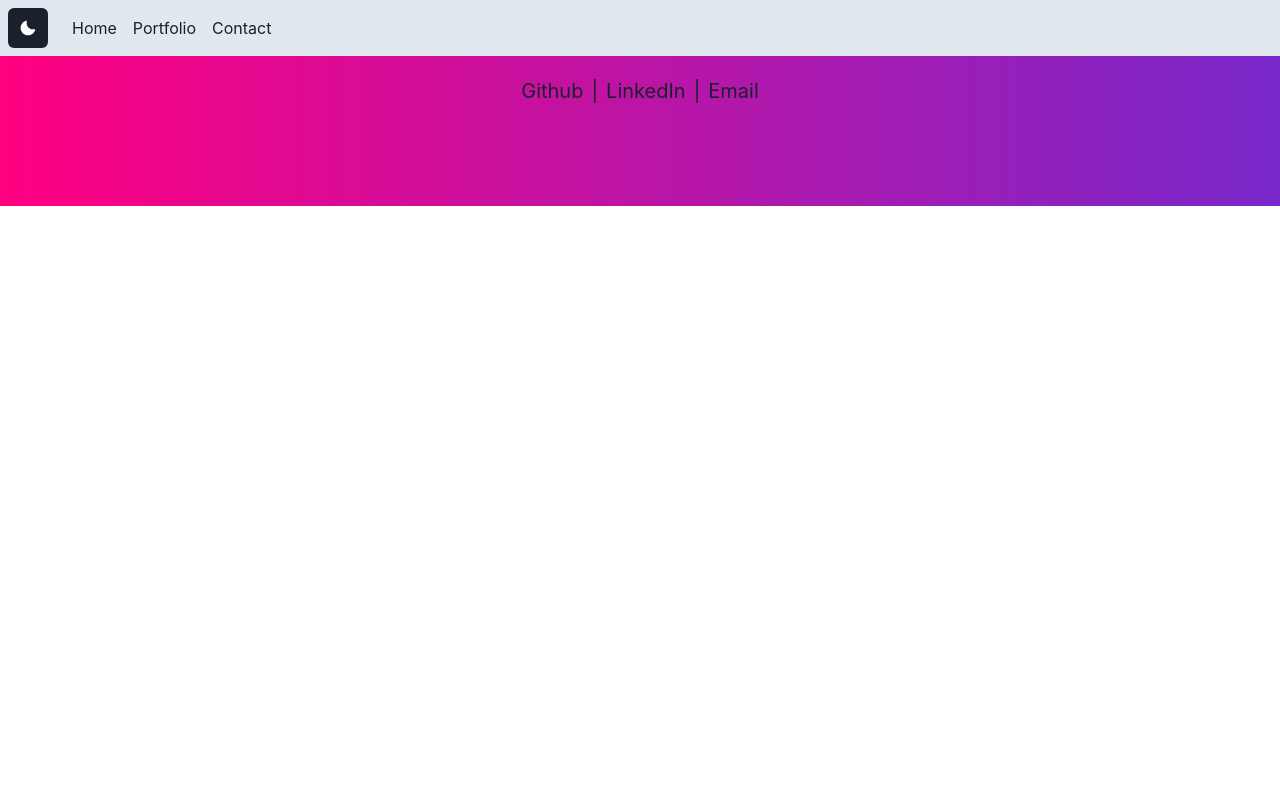
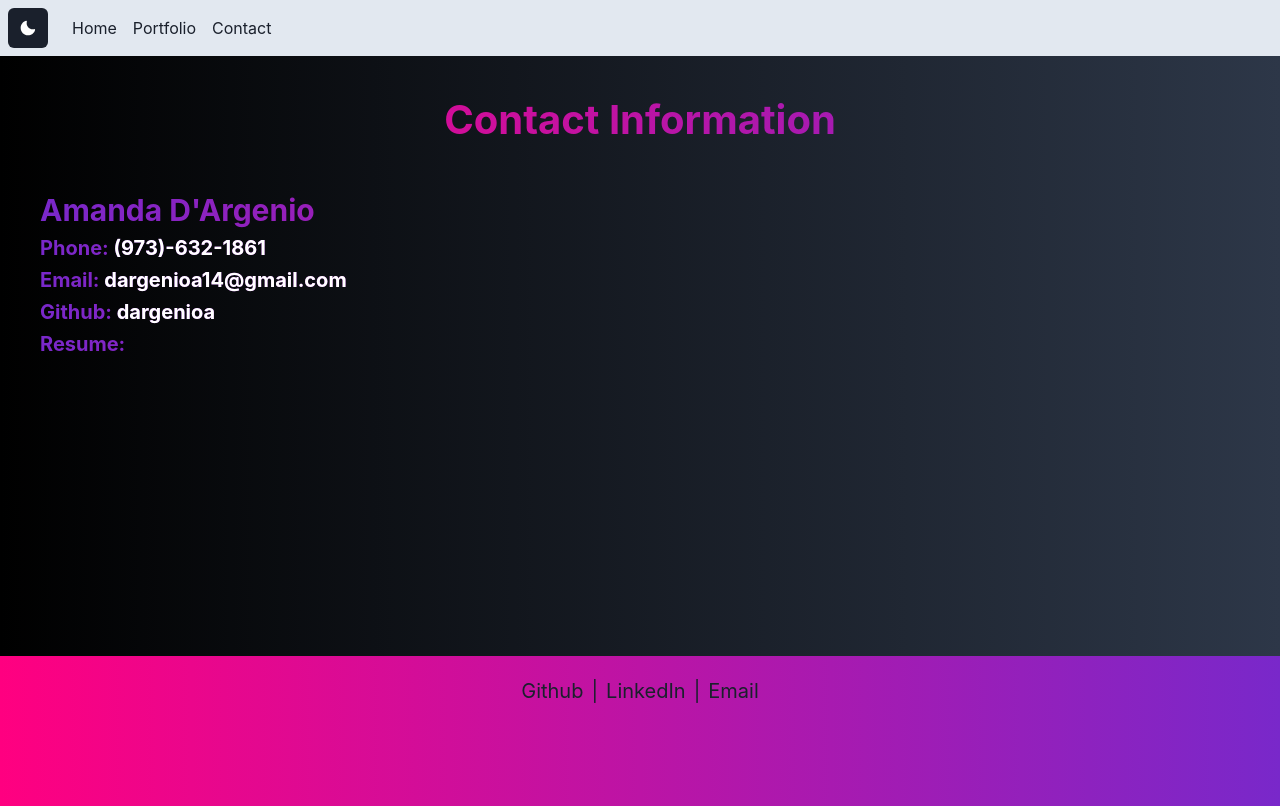
Before and after one commit to dargenioa/ReactPortfolio, a React (Create React App) app: page /contact in a window 1280 px wide. Built offline with nearby package versions, Linux system fonts and the light colour scheme.

Commit message:
added contact information and links

```diff
--- a/src/components/sections/Header.js
+++ b/src/components/sections/Header.js
@@ -48,7 +48,7 @@ const Header = (props) => {
         >
           <MenuItems to="/">Home</MenuItems>
           <MenuItems to="/portfolio">Portfolio </MenuItems>
-          <MenuItems to="/faetures">Contact </MenuItems>
+          <MenuItems to="/contact">Contact </MenuItems>
         </Flex>
       </Box>
     </Flex>
--- a/src/pages/Contact.js
+++ b/src/pages/Contact.js
@@ -1,11 +1,69 @@
 import { Text, Heading, Flex, Stack, Spacer} from "@chakra-ui/react";
+import LandingLayout from "../components/layouts/Landing";
 
 
 function Contact() {
     return(
 
-           <Stack>
-           </Stack>
+        <div>
+        <LandingLayout />
+        <Stack
+          bgGradient="linear(to-l, gray.700 ,black)"
+          bgPosition="cover"
+          bgRepeat="no-repeat"
+          h="600px"
+          color="white"
+          p={10}
+        >
+          <Heading
+            as="h1"
+            fontSize="40px"
+            align="center"
+            bgGradient="linear(to-l, #7928CA,#FF0080)"
+            bgClip="text"
+          >
+            Contact Information
+          </Heading>
+          <Heading
+            bgGradient="linear(to-l ,#FF0080, #7928CA)"
+            bgClip="text"
+            size="lg"
+            pt={10}
+            mb={5}
+          >
+            Amanda D'Argenio
+          </Heading>
+          <Heading
+            bgGradient="linear(to-l ,#FF0080, #7928CA)"
+            bgClip="text"
+            size="md"
+          >
+            Phone: <span style={{color: "white"}}>(973)-632-1861</span>
+
+          </Heading>
+          <Heading
+            bgGradient="linear(to-l ,#FF0080, #7928CA)"
+            bgClip="text"
+            size="md"
+          >
+            Email:  <span style={{color: "white"}}><a href="mailto:dargenioa14@gmail.com">dargenioa14@gmail.com</a></span>
+          </Heading>
+          <Heading
+            bgGradient="linear(to-l ,#FF0080, #7928CA)"
+            bgClip="text"
+            size="md"
+          >
+            Github: <span style={{color: "white"}}><a href="https://github.com/dargenioa/">dargenioa</a></span>
+          </Heading>
+          <Heading
+            bgGradient="linear(to-l ,#FF0080, #7928CA)"
+            bgClip="text"
+            size="md"
+          >
+            Resume:
+          </Heading>
+        </Stack>
+      </div>
 
     )
 
--- a/src/pages/Home.js
+++ b/src/pages/Home.js
@@ -10,7 +10,6 @@ import {
 } from "@chakra-ui/react";
 import LandingLayout from "../components/layouts/Landing";
 import TextLoop from "react-text-loop";
-import Footer from "../components/sections/Footer";
 
 function Home() {
   return (
```
Also changed, not shown: 1 other file (tests, documents, lock files or other folders).
